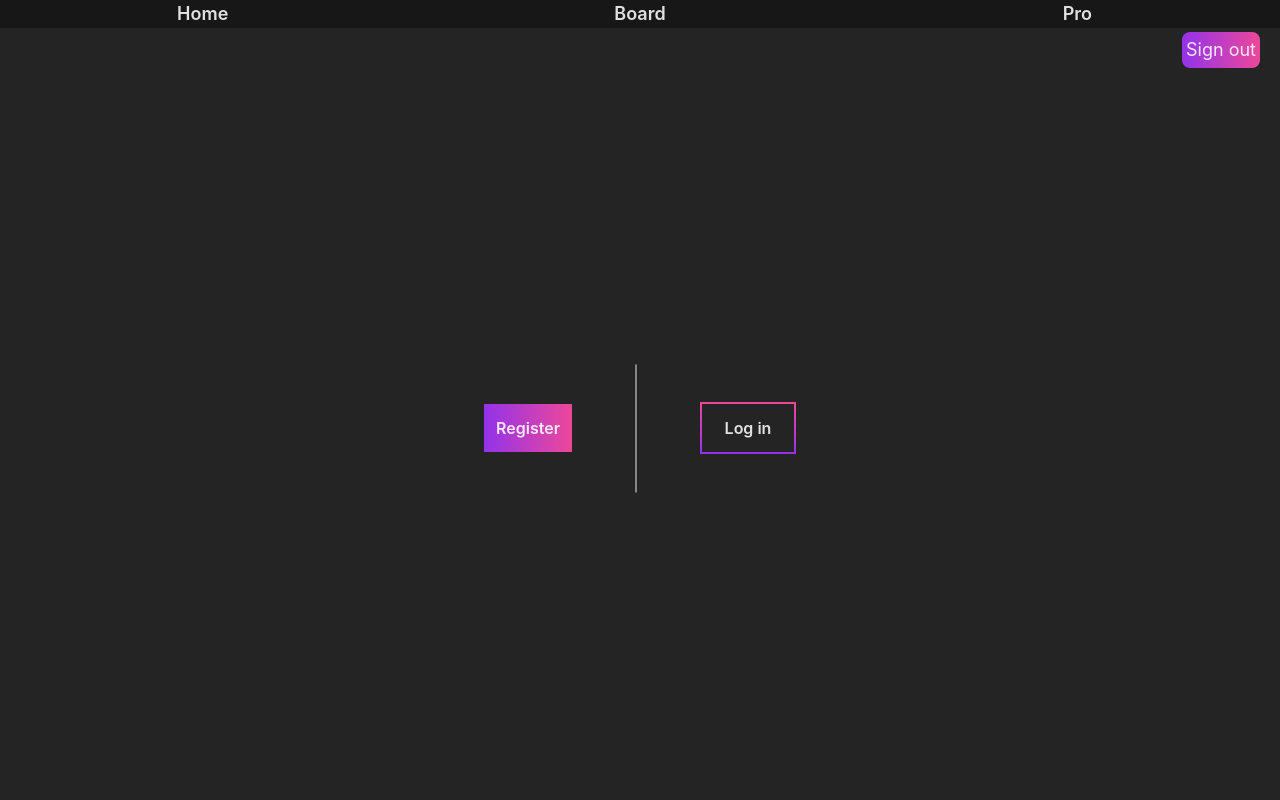
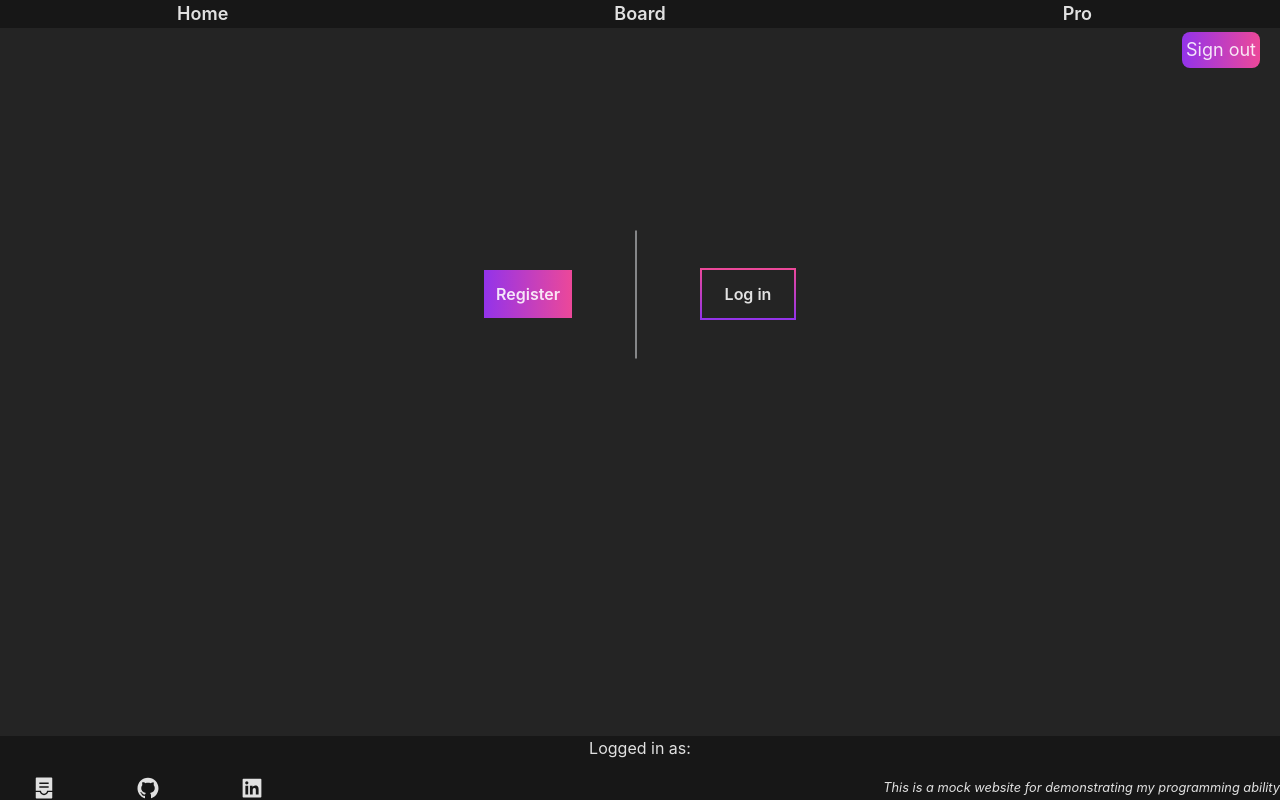
Before and after one commit to AroonSalotra/to-do-drag-n-drop, a React (Vite) app: page / in a window 1280 px wide. Built offline with nearby package versions, Linux system fonts and the light colour scheme; no server answers.

Commit message:
add footer

```diff
--- a/src/App.jsx
+++ b/src/App.jsx
@@ -9,6 +9,7 @@ import Header from './components/Header'
 import AccountForm from './components/AccountForm'
 import ViewBoard from './components/ViewBoard'
 import Navbar from './components/Navbar'
+import Footer from './components/Footer'
 
 
 function App() {
@@ -46,6 +47,8 @@ function App() {
 
         </Routes>
 
+        <Footer />
+
       </BrowserRouter>
 
     </>
--- /dev/null
+++ b/src/components/Footer.jsx
@@ -0,0 +1,58 @@
+import { useEffect, useState } from "react"
+import { auth } from "../firebase-config"
+import { onAuthStateChanged } from "firebase/auth"
+import { AiFillGithub, AiFillLinkedin, AiFillContainer } from "react-icons/ai"
+
+const Footer = () => {
+
+    const [currentUser, setCurrentUser] = useState(null)
+
+    useEffect(() => {
+        const getLoggedInUser = onAuthStateChanged(auth, (user) => {
+            if (user) {
+                setCurrentUser(cu => user.reloadUserInfo.email)
+            } else {
+                setCurrentUser(null)
+            }
+        })
+
+        return getLoggedInUser
+    }, [currentUser])
+
+    return (
+        <footer className="bg-neutral-900 sm:fixed bottom-0 left-0 w-screen">
+
+            <p>Logged in as: {currentUser}</p>
+
+            <div className="flex flex-col sm:flex-row items-center justify-between pt-4 pl-8">
+
+                <ul className="flex sm:flex-row sm:gap-20">
+
+                    <li>
+                        <a href="https://www.aroonsalotra.com/" target={"_blank"}>
+                            <AiFillContainer className="text-2xl" />
+                        </a>
+                    </li>
+
+                    <li>
+                        <a href="https://github.com/AroonSalotra" target={"_blank"}>
+                            <AiFillGithub className="text-2xl" />
+                        </a>
+                    </li>
+
+                    <li>
+                        <a href="https://www.linkedin.com/in/aroon-salotra-0aa5b6209/" target={"_blank"}>
+                            <AiFillLinkedin className="text-2xl" />
+                        </a>
+                    </li>
+
+                </ul>
+
+                <small className="italic">This is a mock website for demonstrating my programming ability</small>
+
+            </div>
+        </footer>
+    );
+}
+
+export default Footer;
--- a/src/components/RegisterForm.jsx
+++ b/src/components/RegisterForm.jsx
@@ -23,7 +23,7 @@ const RegisterForm = ({ userId, setUserId }) => {
             <form action=""
                 onSubmit={(e) => e.preventDefault()}
                 id="login-form"
-                className="bg-neutral-70 flex justify-center items-center mt-[30vh] h-80">
+                className="bg-neutral-70 flex justify-center items-center mt-[30vh] h-full">
 
                 {userId ? <>
                     {/* <Link to={"/board"}
--- a/src/components/ViewBoard.jsx
+++ b/src/components/ViewBoard.jsx
@@ -15,12 +15,12 @@ const ViewBoard = () => {
                 />
 
                 <SelectBoard
-                    redirect={"/board"}
+                    redirect={"/pro"}
                     title="Board two"
                 />
 
                 <SelectBoard
-                    redirect={"/board"}
+                    redirect={"/pro"}
                     title="Board three"
                 />
 
```
